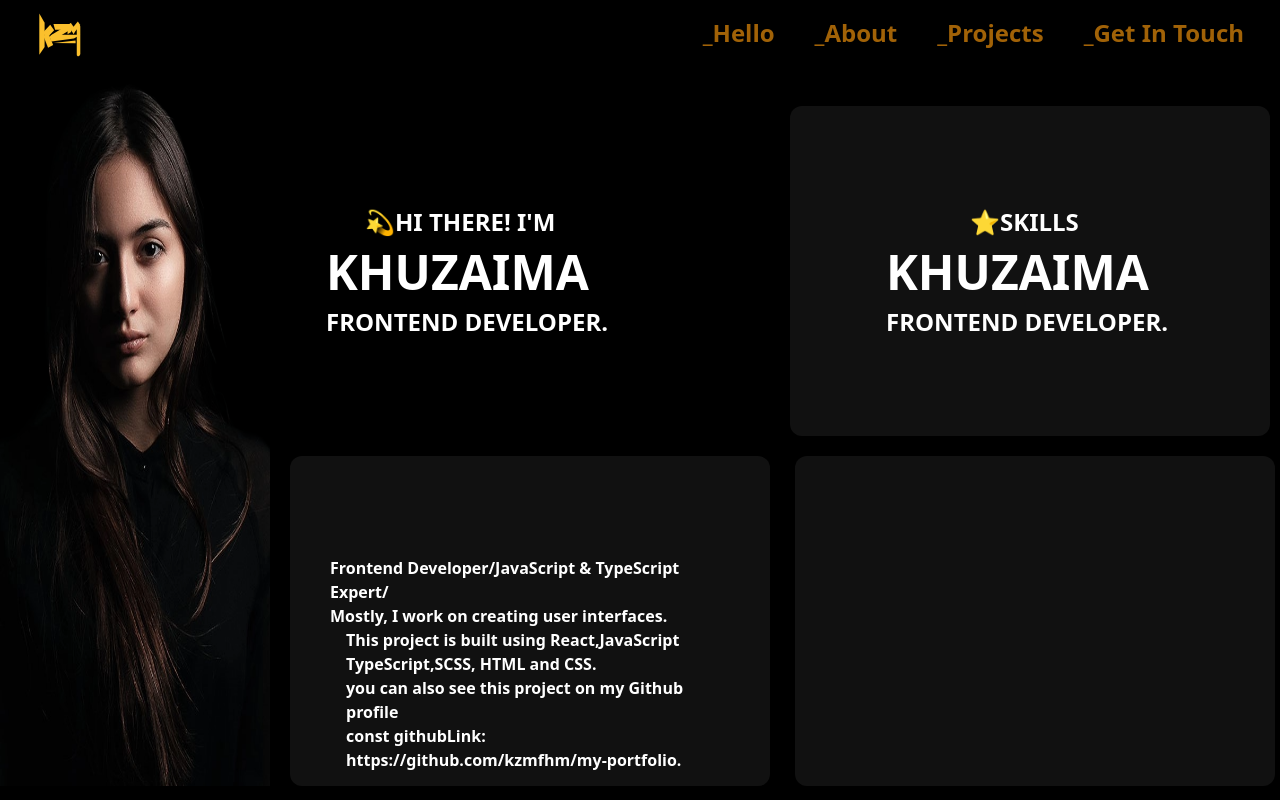
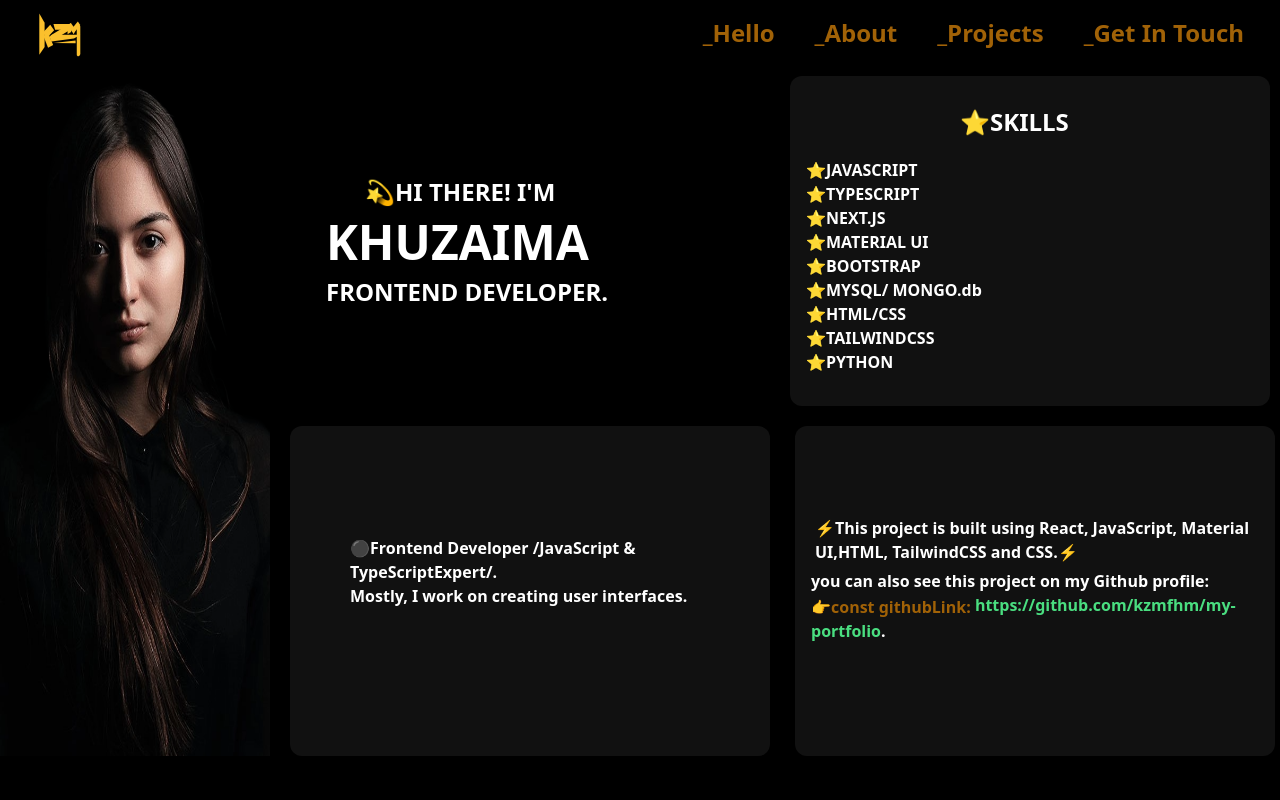
Before and after one commit to kzmfhm/my-portfolio, a React (Create React App) app: page /home in a window 1280 px wide. Built offline with nearby package versions, Linux system fonts and the light colour scheme.

Commit message:
Creating Home page

```diff
--- a/src/App.css
+++ b/src/App.css
@@ -4,4 +4,10 @@ body {
   margin: 0;
   overflow-x: hidden;
   z-index: -1;
+  overflow-y: hidden;
 }
+@media (max-width: 767px) {
+  body {
+    overflow-y: scroll;
+  }
+}
--- a/src/App.js
+++ b/src/App.js
@@ -1,9 +1,9 @@
 import React from "react";
 import { BrowserRouter as Router, Routes, Route } from 'react-router-dom';
-import Home from './pages/Home';
+import Home from './pages/Home/index';
 import Contact from './pages/Contact/index';
 import Projects from './pages/Projects/index';
-import About from "./pages/About";
+import About from "./pages/About/index";
 import './App.css'
 
 function App() {
--- /dev/null
+++ b/src/pages/About/index.jsx
@@ -0,0 +1,22 @@
+import React from 'react'
+import Navbar from '../../components/Navbar';
+import WomenImg from '../../images/woman1.png';
+import AccountBoxIcon from '@mui/icons-material/AccountBox';
+import QuestionAnswerIcon from '@mui/icons-material/QuestionAnswer';
+import EmailIcon from '@mui/icons-material/Email';
+import ChatIcon from '@mui/icons-material/Chat';
+import './style.css';
+
+
+const About = () => {
+    return (
+        <>
+        <Navbar/>
+        <div class='hidden font-bold text-yellow-700 md:flex'>
+        <img src={WomenImg}/>
+       </div>
+       </>
+      )
+}
+
+export default About
--- a/src/pages/Contact/index.jsx
+++ b/src/pages/Contact/index.jsx
@@ -6,7 +6,7 @@ import QuestionAnswerIcon from '@mui/icons-material/QuestionAnswer';
 import EmailIcon from '@mui/icons-material/Email';
 import ChatIcon from '@mui/icons-material/Chat';
 import './style.css';
-import githubImage from '../../images/github.svg';
+import gImage from '../../images/github.svg'
 
 const Contact = () => {
   const [name, setName] = useState('');
@@ -16,7 +16,7 @@ const Contact = () => {
   const [responseMessage, setResponseMessage] = useState('');
   const [isLoading, setIsLoading] = useState(false); // Step 1
   const baseUrl = 'http://localhost:8000';
-  const githubLink = 'https://github.com/kzmfhm/my-portfolio';
+  const gLink = 'https://github.com/kzmfhm/my-portfolio';
 
   const validateEmail = (email) => {
     const isValid = /^[^\s@]+@[^\s@]+\.[^\s@]+$/.test(email);
@@ -145,7 +145,7 @@ const Contact = () => {
                   </div>
                 ) : (
                   <input
-                    className='md:ml-[60px] ml-[60px] text-[#000000] p-2 w-[200px] bg-[#111] h-[40px] md:w-[400px]'
+                    className='md:ml-[60px] ml-[60px] font-bold text-[#000000] p-2 w-[200px] bg-[#111] h-[40px] md:w-[400px]'
                     type='button'
                     value='Send'
                     onClick={sendEmail}
@@ -159,8 +159,8 @@ const Contact = () => {
               </li>
             </ul>
           </form>
-          <a href={ githubLink } target="_blank" rel="noopener noreferrer">
-              <img src={githubImage} alt="GitHub Icon" className="github-icon" />
+          <a href={gLink} target="_blank" rel="noopener noreferrer">
+              <img src={gImage} alt="my github" className="g-icon" />
             </a>
         </div>
        </div>
--- a/src/pages/Contact/style.css
+++ b/src/pages/Contact/style.css
@@ -46,12 +46,8 @@ body {
     }
   }
 
-.github-icon {
-    margin-left: 62%;
-    margin-top: -30px;
-    transition: color 0.3s;
+.g-icon{
+    margin-left: 95%;
+
+
 }
-
-.github-icon:hover {
-    color: #daa520;
-}
--- /dev/null
+++ b/src/pages/Home/index.jsx
@@ -0,0 +1,77 @@
+import React from 'react'
+import WomenImg from '../../images/woman1.png';
+import Navbar from '../../components/Navbar';
+const Home = () => {
+
+  const githubLink = 'https://github.com/kzmfhm/my-portfolio';
+  return (
+    <>
+    <Navbar/>
+    <header class='h-auto md:pt-[-10px] md:flex'>
+    <div class='hidden font-bold text-yellow-700 md:flex'>
+      <img src={WomenImg}/>
+     </div>
+    <div class=''>
+      <div class="md:mt-[20px] font-sans hover:font-serif p-10 rounded-xl md:pt-[100px] items-center space-x-4 h-[330px] w-[200px] font-bold md:h-[330px] md:w-[480px] text-white">
+      <p class='md:mx-[55px] font-sans hover:font-serif text-2xl cursor-pointer transition ease-in-out delay-150 hover:text-yellow-700  hover:-translate-y-1 hover:scale-110 hover:bg-black duration-300 ...'>💫HI THERE! I'M</p>
+      <p class='md:mx-[20px] font-sans hover:font-serif pt-[10px] text-5xl cursor-pointer transition ease-in-out delay-150 hover:text-yellow-700  hover:-translate-y-1 hover:scale-110 hover:bg-black duration-300 ...'>KHUZAIMA</p>
+      <p class='md:mx-[100px] font-sans hover:font-serif pt-[10px] text-2xl cursor-pointer transition ease-in-out delay-150 hover:text-yellow-700  hover:-translate-y-1 hover:scale-110 hover:bg-black duration-300 ...'>FRONTEND DEVELOPER.</p>
+    </div>
+    <div class="md:mt-[20px] p-10 rounded-xl pt-[100px] items-center md:mx-[20px] space-x-4 font-bold h-[100px] md:h-[330px] w-[290px] md:w-[480px] text-white bg-[#111]">
+    <h2 class='align-middle md:mx-[20px] mt-[10px] text-white text-1xl cursor-pointer transition ease-in-out delay-150 hover:text-yellow-600'>⚫Frontend Developer /JavaScript & TypeScriptExpert/.
+     <br/> Mostly, I work on creating user interfaces.</h2>
+    </div>
+    </div>
+    <div class=''>
+    <div class="mt-[20px] pt-[10px] rounded-xl items-center space-x-4 font-bold h-[100px] md:h-[330px] w-[290px] md:w-[480px] text-white bg-[#111]">
+    <h1 class='align-middle md:mx-[170px] mt-[20px] text-white text-2xl cursor-pointer transition ease-in-out delay-150 hover:text-yellow-600'>⭐SKILLS
+      </h1>
+      <ul class='mt-[10px] md:mt-[20px] cursor-pointer transition ease-in-out delay-150 hover:text-yellow-600'>
+        <li>
+        ⭐JAVASCRIPT
+
+        </li>
+        <li>
+        ⭐TYPESCRIPT
+        </li>
+        <li>
+        ⭐NEXT.JS
+        </li>
+        <li>
+        ⭐MATERIAL UI
+        </li>
+        <li>
+        ⭐BOOTSTRAP
+        </li>
+        <li>
+        ⭐MYSQL/ MONGO.db
+        </li>
+        <li>
+        ⭐HTML/CSS
+        </li>
+        <li>
+        ⭐TAILWINDCSS
+        </li>
+        <li>
+        ⭐PYTHON
+        </li>
+
+      </ul>
+    </div>
+    <div class="mt-[20px] pt-[80px] rounded-xl items-center md:mx-[5px] space-x-4 font-bold h-[100px] md:h-[330px] w-[290px] md:w-[480px] text-white bg-[#111]">
+    <h2 class='align-middle md:mx-[20px] mt-[10px] text-white text-1xl cursor-pointer transition ease-in-out delay-150 hover:text-yellow-600  hover:-translate-y-1 hover:scale-110 duration-300 ...'>
+    ⚡This project is built using React, JavaScript, Material UI,HTML, TailwindCSS and CSS.⚡</h2>
+      <h2 class='align-middle mt-[5px] text-white text-1xl cursor-pointer transition ease-in-out delay-150 hover:text-yellow-600  '>
+      you can also see this project on my Github profile:<br/>
+          <span class='align-middle text-yellow-700 text-1xl cursor-pointer transition ease-in-out delay-150 hover:text-white '>👉const githubLink: </span>
+         <a class='text-green-400' href={githubLink}> https://github.com/kzmfhm/my-portfolio</a>.
+          <br />
+        </h2>
+    </div>
+    </div>
+    </header>
+    </>
+  )
+}
+
+export default Home;
--- a/src/pages/Projects/index.jsx
+++ b/src/pages/Projects/index.jsx
@@ -4,8 +4,8 @@ import scraperGif from '../../images/scraper.gif';
 import webpGif from '../../images/first-project.gif';
 import gameGif from '../../images/tic-act-game.gif';
 import githubImage from '../../images/github.svg';
+
 const Projects = () => {
-
 
   return (
     <>
@@ -105,9 +105,13 @@ const Projects = () => {
             </div>
           </div>
           </div>
+
         </div>
+
      </div>
+
     </div>
+
     </>
   );
 };
--- a/src/pages/Projects/style.css
+++ b/src/pages/Projects/style.css
@@ -92,6 +92,9 @@
 }
 
 @media screen and (max-width: 780px) {
+  body{
+    overflow-y: block;
+  }
   .cards {
 
     grid-template-columns: repeat(1, 1fr);
```
Also changed, not shown: src/pages/Contact.jsx (deleted, +0 -126 lines), src/pages/About/style.css (added), src/pages/Home/style.css (added).
